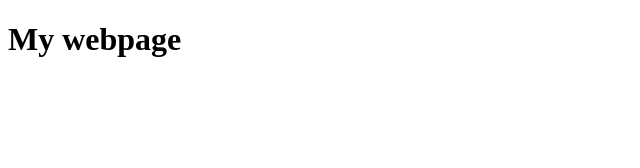
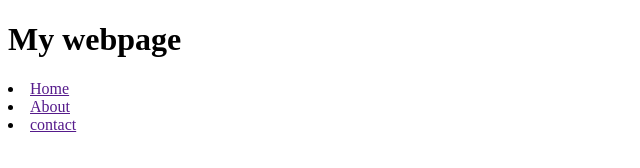
Before and after one commit to gourysreejith/git-test, a plain HTML site: page index.html in a window 1280 px wide. Shown: the whole page, without its empty margins (0-640 px from the left). Drawn offline with Linux system fonts and the light colour scheme.

Commit message:
index page updated

```diff
--- a/index.html
+++ b/index.html
@@ -9,5 +9,12 @@
     <header>
         <h1>My webpage</h1>
     </header>
+    <nav>
+        <u1>
+            <li><a href="">Home</a></li>
+            <li><a href="">About</a></li>
+            <li><a href="">contact</a></li>
+        </u1>
+    </nav>
 </body>
 </html>
```
